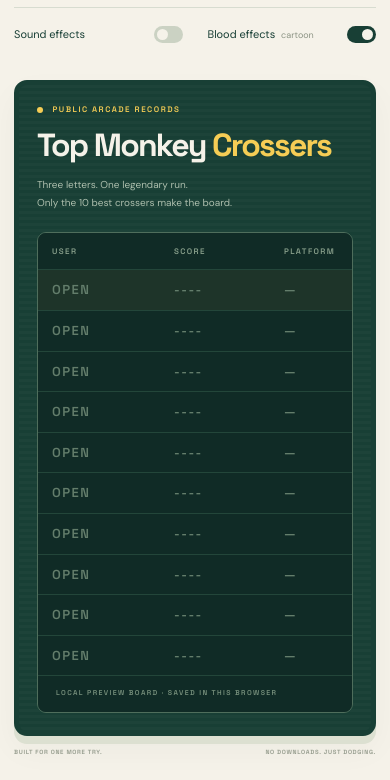
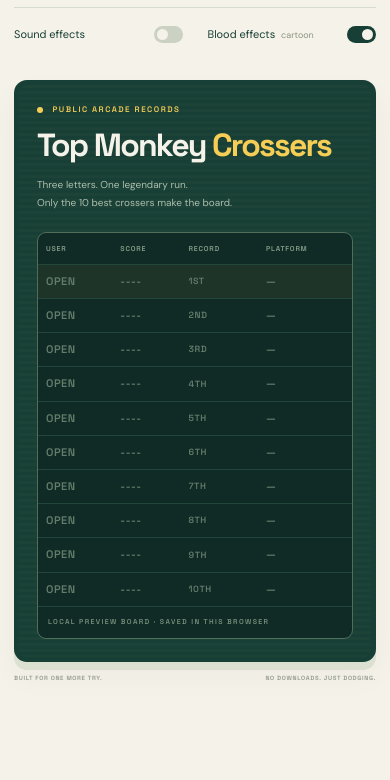
Before and after one commit to jtg-tinker/monkey-crossing, a website with bundled scripts: page index.html in a window 390 px wide. Shown: the part 1102-1882 px from the top of the page. After the commit the page ends 1809 px from the top, so only its background shows below. Built offline with nearby package versions, Linux system fonts and the light colour scheme; files whose address does not match are found by name.

Commit message:
Reorder leaderboard columns and fit the table on mobile
Record now sits third with Platform last, and the board drops its
minimum width on narrow screens so every column stays visible.

Generated with [Devin](https://devin.ai)

Co-Authored-By: Devin <158243242+devin-ai-integration[bot]@users.noreply.github.com>

```diff
--- a/game.mjs
+++ b/game.mjs
@@ -391,8 +391,8 @@ function renderLeaderboard() {
     for (const value of [
       entry?.initials ?? "OPEN",
       entry ? String(entry.score).padStart(4, "0") : "----",
+      ordinal(rank),
       entry?.platform ?? "—",
-      ordinal(rank),
     ]) {
       const cell = document.createElement("td");
       cell.textContent = value;
--- a/index.html
+++ b/index.html
@@ -246,8 +246,8 @@
               <tr>
                 <th scope="col">USER</th>
                 <th scope="col">SCORE</th>
+                <th scope="col">RECORD</th>
                 <th scope="col">PLATFORM</th>
-                <th scope="col">RECORD</th>
               </tr>
             </thead>
             <tbody id="leaderboard-rows"></tbody>
--- a/style.css
+++ b/style.css
@@ -650,7 +650,7 @@ kbd {
 .board-shell td:nth-child(2) {
   color: var(--yellow);
 }
-.board-shell td:nth-child(4) {
+.board-shell td:nth-child(3) {
   color: #92ab98;
   font-size: 11px;
 }
@@ -831,6 +831,13 @@ kbd {
     margin-top: 30px;
     padding: 22px;
   }
+  .board-shell table {
+    min-width: 0;
+  }
+  .board-shell th,
+  .board-shell td {
+    padding: 12px 14px;
+  }
   .score-entry {
     align-items: flex-start;
   }
@@ -1009,14 +1016,25 @@ kbd {
     min-width: 0;
   }
   .board-shell table {
-    min-width: 500px;
+    min-width: 0;
   }
   .board-shell th,
   .board-shell td {
-    padding: 12px 14px;
+    padding: 10px 8px;
+  }
+  .board-shell th {
+    font-size: 7px;
+    letter-spacing: 0.8px;
   }
   .board-shell td {
-    font-size: 13px;
+    font-size: 11px;
+    letter-spacing: 0.5px;
+  }
+  .board-shell td:nth-child(3) {
+    font-size: 9px;
+  }
+  #leaderboard-status {
+    padding: 9px 10px 11px;
   }
   .page-footer {
     font-size: 6px;
```
Also changed, not shown: browser.test.mjs (+15 -4 lines).
